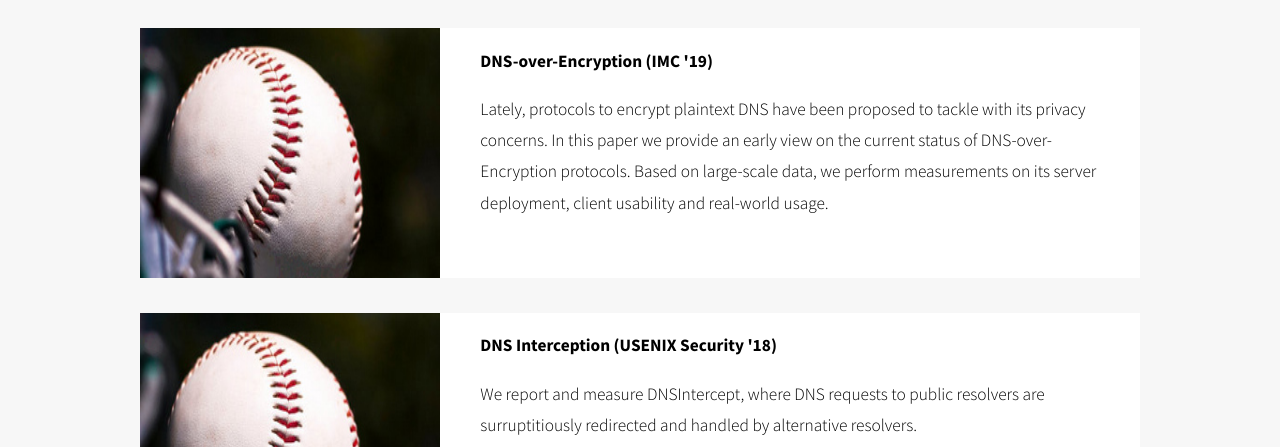
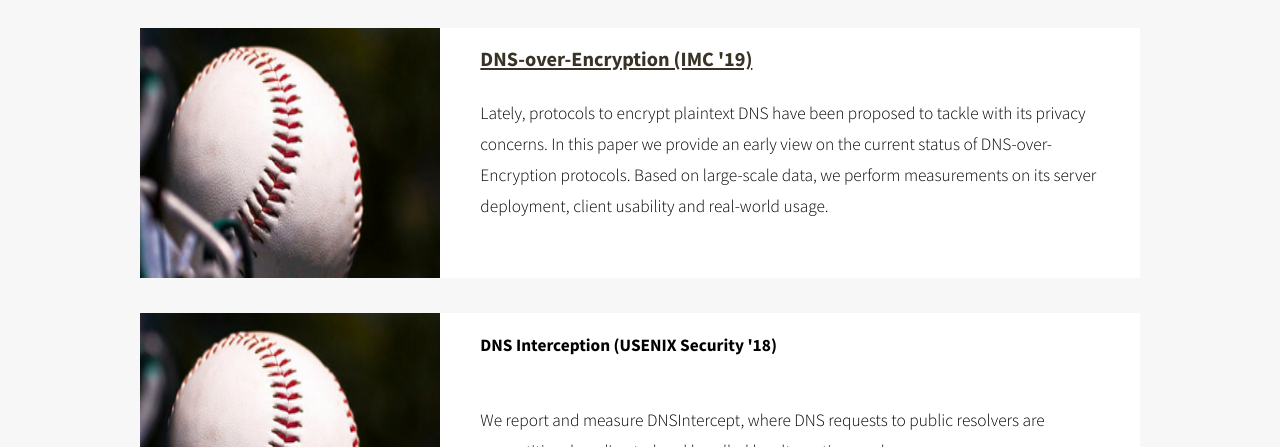
Before and after one commit to lcy17code/lcy17code.github.io, a plain HTML site: page index.html in a window 1280 px wide. Shown: the part 653-1100 px from the top of the page. Drawn offline with Linux system fonts and the light colour scheme.

Commit message:
some descriptions 2

```diff
--- a/index.html
+++ b/index.html
@@ -44,7 +44,8 @@
 				<img src="images/pic01.jpg" width="300" height="250" alt="" />
 			</div>
 			<div class="pjdetails">
-				<p><strong>DNS-over-Encryption (IMC '19)</strong></p>
+				<h3><a href="doe.html">DNS-over-Encryption (IMC '19)</a></h3>
+				<br />
 				<p>Lately, protocols to encrypt plaintext DNS have been proposed to tackle with its privacy concerns. In this paper we provide an early view on the current status of DNS-over-Encryption protocols. Based on large-scale data, we perform measurements on its server deployment, client usability and real-world usage. </p>
 			</div>
 		</div>
@@ -55,6 +56,7 @@
 			</div>
 			<div class="pjdetails">
 				<p><strong>DNS Interception (USENIX Security '18)</strong></p>
+				<br />
 				<p>We report and measure DNSIntercept, where DNS requests to public resolvers are surruptitiously redirected and handled by alternative resolvers. </p>
 			</div>
 		</div>
@@ -65,6 +67,7 @@
 			</div>
 			<div class="pjdetails">
 				<p><strong>IDN and its abuse (DSN '18)</strong></p>
+				<br />
 				<p>To build a multilingual Internet, Internationalized Domain Names (IDN) allows Unicode characters in the domain labels. On the other hand, IDNs face the same problem of abuse, like homograph attacks. From public TLD zone files we show that IDN registration has been steadily growing. </p>
 			</div>
 		</div>
```
